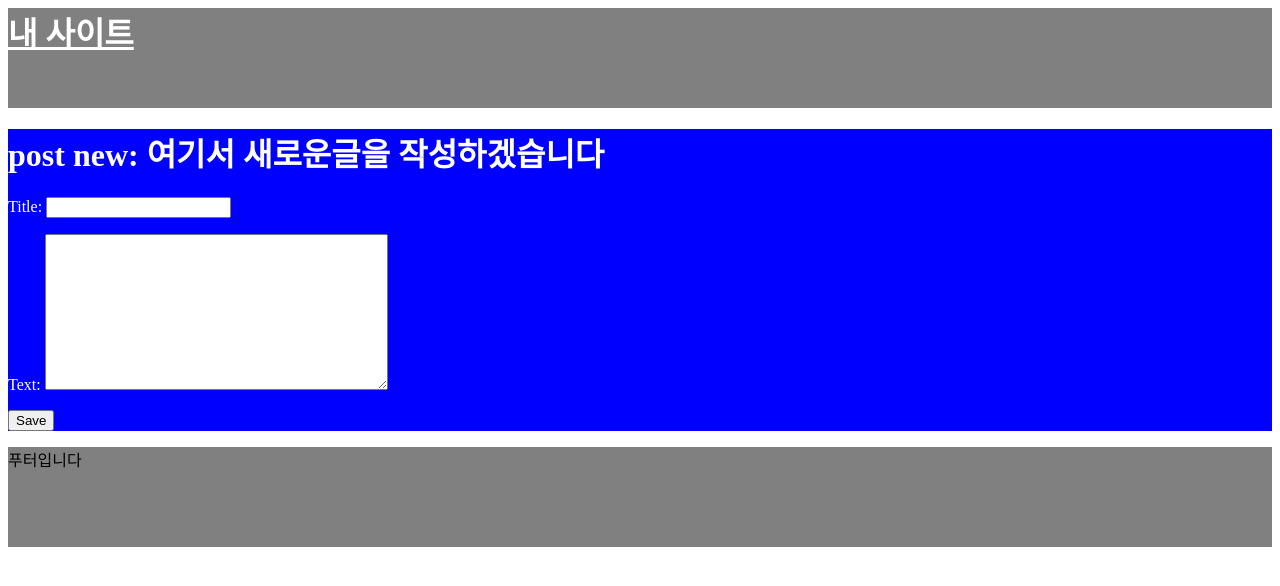
After one commit to luvehayoung/my_first_blog, a Django app: page /post_new in a window 1280 px wide. The commit adds this page. Shown: the top 586 px of the page. Run offline with Django 3.2, Linux system fonts and the light colour scheme.

Commit message:
second commit with login

```diff
--- /dev/null
+++ b/blog/forms.py
@@ -0,0 +1,9 @@
+from django import forms
+
+from .models import Post
+
+class PostForm(forms.ModelForm):
+
+    class Meta:
+        model = Post
+        fields = ('title', 'text',)
--- a/blog/models.py
+++ b/blog/models.py
@@ -11,11 +11,10 @@ class Post(models.Model):
     published_date = models.DateTimeField(
             blank=True, null=True)
 
-    '''
+
     def publish(self):
         self.published_date = timezone.now()
         self.save()
 
     def __str__(self):
         return self.title
-    '''
--- /dev/null
+++ b/blog/templates/blog/post_new.html
@@ -0,0 +1,11 @@
+{% extends 'first_app/base.html' %}
+
+{% block content %}
+<h1>post new: 여기서 새로운글을 작성하겠습니다</h1>
+
+
+<form method="POST" class="post-form">{% csrf_token %}
+    {{ form.as_p }}
+    <button type="submit">Save</button>
+</form>
+{% endblock %}
--- a/blog/urls.py
+++ b/blog/urls.py
@@ -7,4 +7,9 @@ urlpatterns = [
     #URL에 고유한 이름을 붙여, 외우고 부르기 쉽게 만들어야 해요.
     path('app_blog', views.app_blog, name='app_blog'),
     path('post_list', views.post_list, name='post_list'),
+    path('post_detail/<int:pk>/', views.post_detail, name='post_detail'),
+    path('post_new', views.post_new, name='post_new'),
+    path('post/<int:pk>/edit/', views.post_edit, name='post_edit'),
+    path('post/<int:pk>/delete/', views.post_delete, name='post_delete'),
+    path('login', views.login, name="login"),
 ]
--- a/blog/views.py
+++ b/blog/views.py
@@ -1,6 +1,8 @@
-from django.shortcuts import render
+from django.shortcuts import render, get_object_or_404
 from django.utils import timezone
 from .models import Post
+from .forms import PostForm
+from django.shortcuts import redirect
 
 # Create your views here.
 
@@ -8,5 +10,46 @@ def app_blog(request):
     return render(request, 'blog/blog_index.html', {})
 
 def post_list(request):
-    posts = Post.objects.filter(published_date__lte=timezone.now()).order_by('published_date')
+    #reverse하면 순서를 바꿔서 볼수있다. 최근 게시글이 위로오게!
+    posts = Post.objects.filter(published_date__lte=timezone.now()).order_by('published_date').reverse()
+
     return render(request, 'blog/post_list.html', {'posts': posts})
+
+def post_detail(request, pk):
+    post = get_object_or_404(Post, pk=pk)
+    return render(request, 'blog/post_detail.html', {'post': post,})
+
+def post_new(request):
+    if request.method == "POST":
+        form = PostForm(request.POST)
+        if form.is_valid():
+            post = form.save(commit=False)
+            post.author = request.user
+            post.published_date = timezone.now()
+            post.save()
+            return redirect('post_detail', pk=post.pk)
+    else:
+        form = PostForm()
+    return render(request, 'blog/post_new.html', {'form': form})
+
+def post_edit(request, pk):
+    post = get_object_or_404(Post, pk=pk)
+    if request.method == "POST":
+        form = PostForm(request.POST, instance=post)
+        if form.is_valid():
+            post = form.save(commit=False)
+            post.author = request.user
+            post.published_date = timezone.now()
+            post.save()
+            return redirect('post_detail', pk=post.pk)
+    else:
+        form = PostForm(instance=post)
+    return render(request, 'blog/post_new.html', {'form': form})
+
+def post_delete(request, pk):
+    post = get_object_or_404(Post, pk=pk)
+    post.delete()
+    return redirect('post_list')
+
+def login(request):
+    return render(request, 'blog/login.html', {})
--- a/first_app/static/css/style.css
+++ b/first_app/static/css/style.css
@@ -8,7 +8,7 @@ header{
 }
 
 .main{
-    height:400px;
+    /*height:400px;*/
     background-color:blue;
     color:white;
 
@@ -16,7 +16,7 @@ header{
 footer{
     background-color:gray;
     height:100px;
-    position:absolute;
+    /*position:absolute;*/
     width:100%;
-    bottom:0;
+    /*bottom:0;*/
 }
--- a/sample_project/urls.py
+++ b/sample_project/urls.py
@@ -21,4 +21,5 @@ urlpatterns = [
     path('admin/', admin.site.urls),
     path('', include('first_app.urls')),
     path('', include('blog.urls')),
+    path('accounts/', include('allauth.urls')),
 ]
```
Also changed, not shown: blog/templates/blog/login.html (added, +15 -0 lines), blog/templates/blog/post_detail.html (added, +26 -0 lines), blog/templates/blog/post_list.html (+6 -2 lines), sample_project/settings.py (+19 -0 lines).
